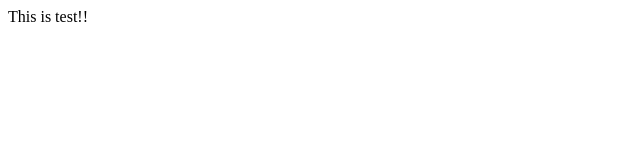
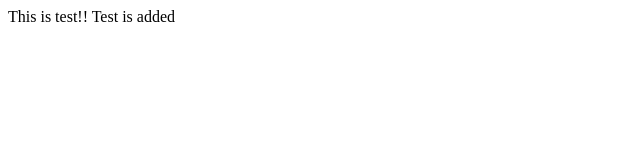
Before and after one commit to atolycs/action-sandbox, a website: page src/index.html in a window 1280 px wide. Shown: the whole page, without its empty margins (0-640 px from the left). Drawn offline with Linux system fonts and the light colour scheme.

Commit message:
[dev] index.html update

```diff
--- a/src/index.html
+++ b/src/index.html
@@ -7,5 +7,6 @@
     </head>
     <body>
         This is test!!
+        Test is added
     </body>
 </html>
```
